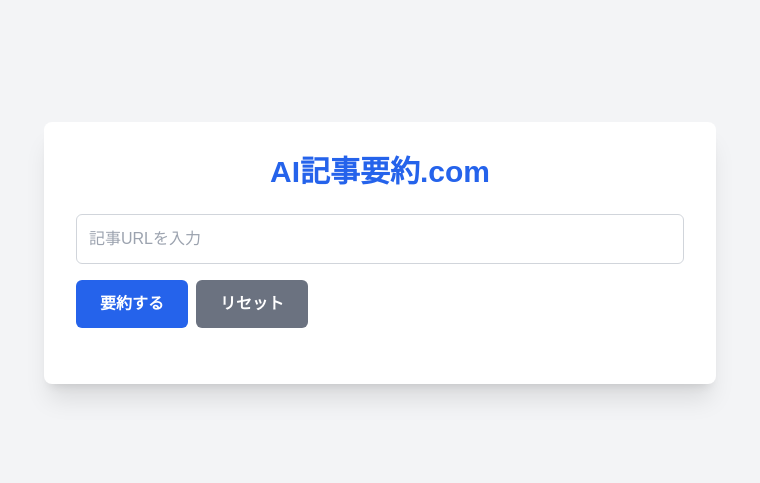
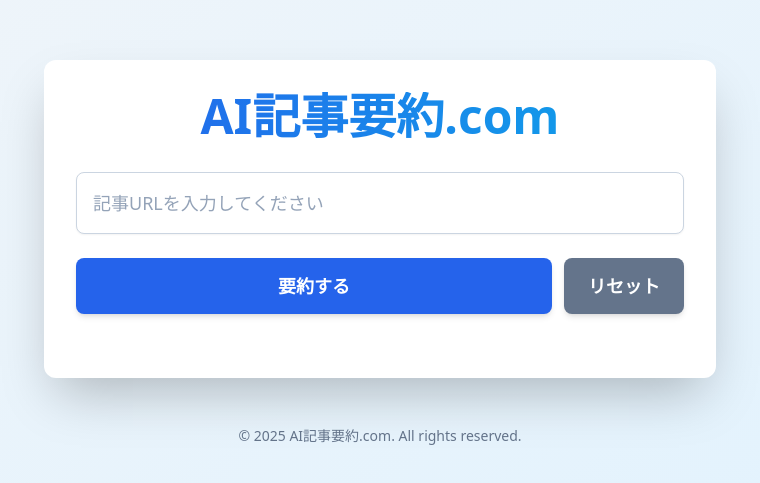
Before and after one commit to hajiox/ai-youyaku, a Next.js app: page / in a window 1280 px wide. Shown: the part 147-630 px from the top of the page, without its empty margins (260-1020 px from the left). Built offline with nearby package versions, Linux system fonts and the light colour scheme.

Commit message:
Update page.tsx

```diff
--- a/app/page.tsx
+++ b/app/page.tsx
@@ -8,29 +8,28 @@ export default function Home() {
   const [url, setUrl] = useState("");
   const [shortSummary, setShortSummary] = useState("");
   const [longSummary, setLongSummary] = useState("");
-  const [isLoading, setIsLoading] = useState(false); // ローディング状態
-  const [error, setError] = useState<string | null>(null); // エラーメッセージ
+  const [isLoading, setIsLoading] = useState(false);
+  const [error, setError] = useState<string | null>(null);
 
   const handleSummarize = async () => {
+    // ... (前回のコードと同じ)
     if (!url) {
       alert("URLを入力してください");
       return;
     }
-    if (isLoading) return; // ローディング中は処理しない
+    if (isLoading) return;
 
     setIsLoading(true);
-    setError(null); // 前のエラーをクリア
-    setShortSummary(""); // 前回のショート要約をクリア
-    setLongSummary(""); // 前回のロング要約をクリア
+    setError(null);
+    setShortSummary("");
+    setLongSummary("");
 
     try {
-      // Promise.allで並行してAPIを呼び出す
       const [shortRes, longRes] = await Promise.all([
         fetch(`/api/summary?url=${encodeURIComponent(url)}&mode=short`),
         fetch(`/api/summary?url=${encodeURIComponent(url)}&mode=long`),
       ]);
 
-      // エラーハンドリングを各レスポンスで行う
       if (!shortRes.ok) {
         const errorData = await shortRes.json().catch(() => ({ result: "200文字要約の取得に失敗しました" }));
         throw new Error(errorData.result || `200文字要約エラー: ${shortRes.status}`);
@@ -49,7 +48,6 @@ export default function Home() {
     } catch (err: any) {
       console.error(err);
       setError(err.message || "要約中に不明なエラーが発生しました");
-      // エラー時は要約結果を空にする（既にクリアされているが念のため）
       setShortSummary("");
       setLongSummary("");
     } finally {
@@ -58,10 +56,11 @@ export default function Home() {
   };
 
   const copyText = (text: string) => {
-    if (!text) return; // 空のテキストはコピーしない
+    // ... (前回のコードと同じ)
+    if (!text) return;
     navigator.clipboard.writeText(text)
       .then(() => {
-        alert("コピーしました！"); // ユーザーにフィードバック
+        alert("コピーしました！");
       })
       .catch(err => {
         console.error("コピーに失敗しました: ", err);
@@ -70,83 +69,89 @@ export default function Home() {
   };
 
   const handleReset = () => {
+    // ... (前回のコードと同じ)
     setUrl("");
     setShortSummary("");
     setLongSummary("");
     setError(null);
-    setIsLoading(false); // ローディング中だった場合もリセット
+    setIsLoading(false);
   };
 
   return (
-    <main className="flex min-h-screen flex-col items-center justify-center p-4 bg-gray-100 text-gray-800">
-      <div className="bg-white p-6 md:p-8 rounded-lg shadow-xl w-full max-w-2xl">
-        <h1 className="text-3xl font-bold mb-6 text-center text-blue-600">AI記事要約.com</h1>
-        <div className="mb-4">
+    <main className="flex min-h-screen flex-col items-center justify-center p-4 sm:p-6 bg-gradient-to-br from-slate-100 to-sky-100 text-slate-800 font-sans">
+      <div className="bg-white p-6 sm:p-8 rounded-xl shadow-2xl w-full max-w-2xl transform transition-all duration-500 hover:scale-[1.01]">
+        <h1 className="text-4xl sm:text-5xl font-bold mb-8 text-center text-transparent bg-clip-text bg-gradient-to-r from-blue-600 to-sky-500">
+          AI記事要約.com
+        </h1>
+        <div className="mb-6">
           <input
             type="text"
             value={url}
             onChange={(e) => setUrl(e.target.value)}
-            placeholder="記事URLを入力"
-            className="w-full p-3 border border-gray-300 rounded-md focus:ring-2 focus:ring-blue-500 focus:border-transparent transition-shadow"
-            disabled={isLoading} // ローディング中は無効化
+            placeholder="記事URLを入力してください"
+            className="w-full text-lg p-4 border border-slate-300 rounded-lg focus:ring-2 focus:ring-blue-500 focus:border-transparent transition-shadow shadow-sm placeholder-slate-400"
+            disabled={isLoading}
           />
         </div>
-        <div className="flex flex-col sm:flex-row gap-2 mb-6">
+        <div className="flex flex-col sm:flex-row gap-3 mb-8">
           <button
             onClick={handleSummarize}
-            className={`w-full sm:w-auto px-6 py-3 bg-blue-600 text-white rounded-md font-semibold hover:bg-blue-700 transition-colors focus:outline-none focus:ring-2 focus:ring-blue-500 focus:ring-offset-2 ${
-              isLoading ? "opacity-50 cursor-not-allowed" : ""
+            className={`w-full sm:flex-1 px-6 py-3.5 bg-blue-600 text-white text-lg rounded-lg font-semibold hover:bg-blue-700 active:bg-blue-800 transition-all duration-150 ease-in-out focus:outline-none focus:ring-2 focus:ring-blue-500 focus:ring-offset-2 shadow-md hover:shadow-lg active:scale-95 ${
+              isLoading ? "opacity-60 cursor-not-allowed" : ""
             }`}
-            disabled={isLoading} // ローディング中は無効化
+            disabled={isLoading}
           >
             {isLoading ? "要約中..." : "要約する"}
           </button>
           <button
             onClick={handleReset}
-            className="w-full sm:w-auto px-6 py-3 bg-gray-500 text-white rounded-md font-semibold hover:bg-gray-600 transition-colors focus:outline-none focus:ring-2 focus:ring-gray-400 focus:ring-offset-2"
-            disabled={isLoading && !url && !shortSummary && !longSummary && !error} // 完全に初期状態なら無効でも良いかも
+            className="w-full sm:w-auto px-6 py-3.5 bg-slate-500 text-white text-lg rounded-lg font-semibold hover:bg-slate-600 active:bg-slate-700 transition-all duration-150 ease-in-out focus:outline-none focus:ring-2 focus:ring-slate-400 focus:ring-offset-2 shadow-md hover:shadow-lg active:scale-95"
+            disabled={isLoading && !url && !shortSummary && !longSummary && !error}
           >
             リセット
           </button>
         </div>
 
         {error && (
-          <div className="mb-4 p-3 bg-red-100 border border-red-400 text-red-700 rounded-md">
-            <p className="font-semibold">エラー:</p>
-            <p>{error}</p>
+          <div className="mb-6 p-4 bg-red-50 border border-red-300 text-red-700 rounded-lg shadow-sm">
+            <p className="font-semibold text-lg">エラーが発生しました:</p>
+            <p className="mt-1">{error}</p>
           </div>
         )}
 
         {shortSummary && (
-          <div className="mt-6 p-4 border border-gray-300 rounded-md bg-gray-50 shadow">
-            <div className="flex justify-between items-center mb-2">
-              <h2 className="text-xl font-semibold text-blue-700">200文字要約</h2>
+          <div className="mt-8 p-5 border border-slate-200 rounded-lg bg-slate-50 shadow-lg">
+            <div className="flex justify-between items-center mb-3">
+              <h2 className="text-2xl font-semibold text-blue-700">200文字要約</h2>
               <button
                 onClick={() => copyText(shortSummary)}
-                className="text-sm text-white bg-black px-3 py-1 rounded-md hover:bg-gray-800 transition-colors"
+                className="text-sm text-white bg-slate-700 px-4 py-2 rounded-md hover:bg-slate-800 active:bg-slate-900 transition-colors active:scale-95 shadow"
               >
-                Copy
+                コピー
               </button>
             </div>
-            <p className="mb-2 text-gray-700 whitespace-pre-wrap break-words">{shortSummary}</p>
+            <p className="mb-2 text-slate-700 text-base leading-relaxed whitespace-pre-wrap break-words">{shortSummary}</p>
           </div>
         )}
 
         {longSummary && (
-          <div className="mt-6 p-4 border border-gray-300 rounded-md bg-gray-50 shadow">
-            <div className="flex justify-between items-center mb-2">
-              <h2 className="text-xl font-semibold text-blue-700">1000文字要約</h2>
+          <div className="mt-8 p-5 border border-slate-200 rounded-lg bg-slate-50 shadow-lg">
+            <div className="flex justify-between items-center mb-3">
+              <h2 className="text-2xl font-semibold text-blue-700">1000文字要約</h2>
               <button
                 onClick={() => copyText(longSummary)}
-                className="text-sm text-white bg-black px-3 py-1 rounded-md hover:bg-gray-800 transition-colors"
+                className="text-sm text-white bg-slate-700 px-4 py-2 rounded-md hover:bg-slate-800 active:bg-slate-900 transition-colors active:scale-95 shadow"
               >
-                Copy
+                コピー
               </button>
             </div>
-            <p className="mb-2 text-gray-700 whitespace-pre-wrap break-words">{longSummary}</p>
+            <p className="mb-2 text-slate-700 text-base leading-relaxed whitespace-pre-wrap break-words">{longSummary}</p>
           </div>
         )}
       </div>
+      <footer className="text-center mt-12 text-slate-500 text-sm">
+        <p>© {new Date().getFullYear()} AI記事要約.com. All rights reserved.</p>
+      </footer>
     </main>
   );
 }
```
